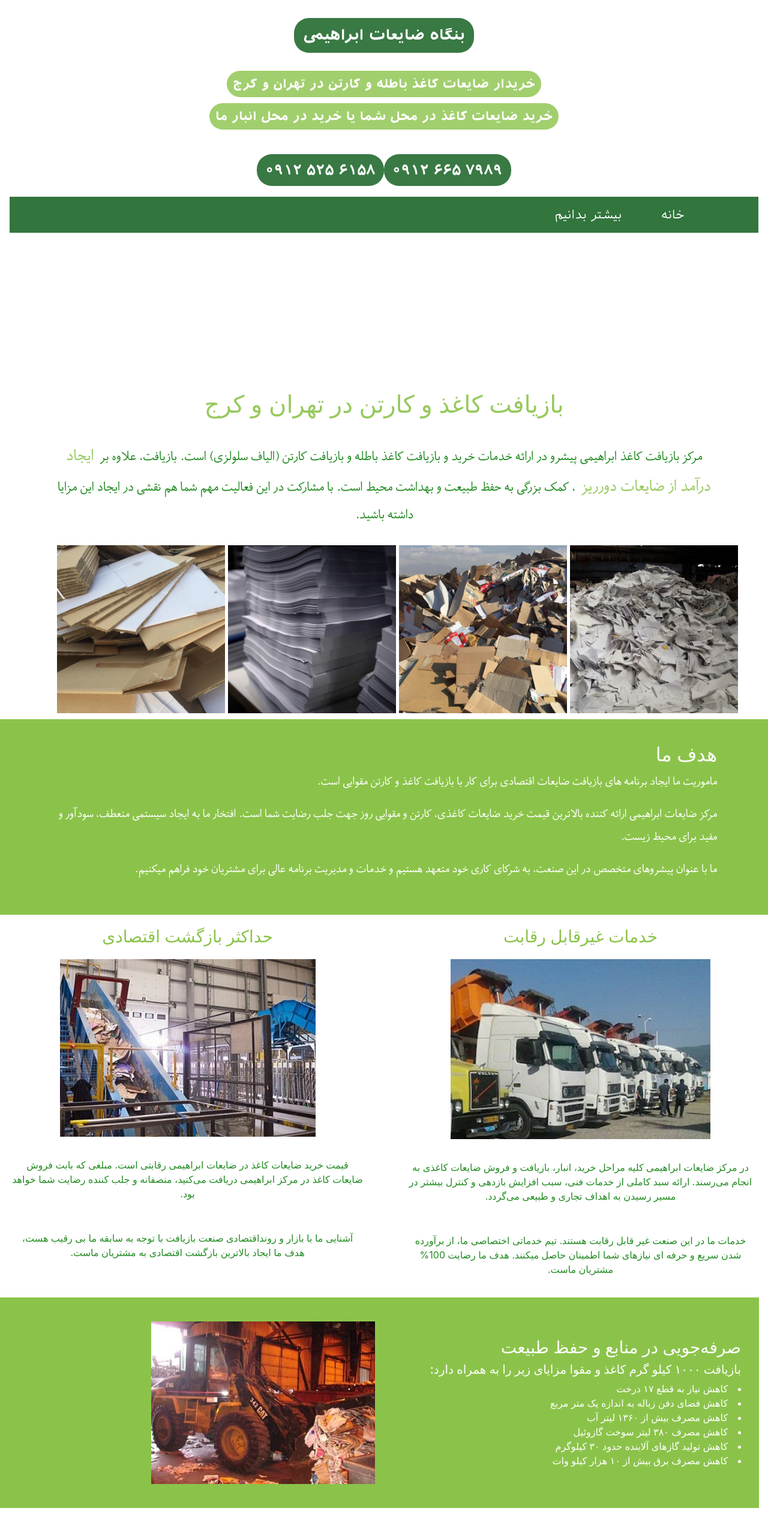
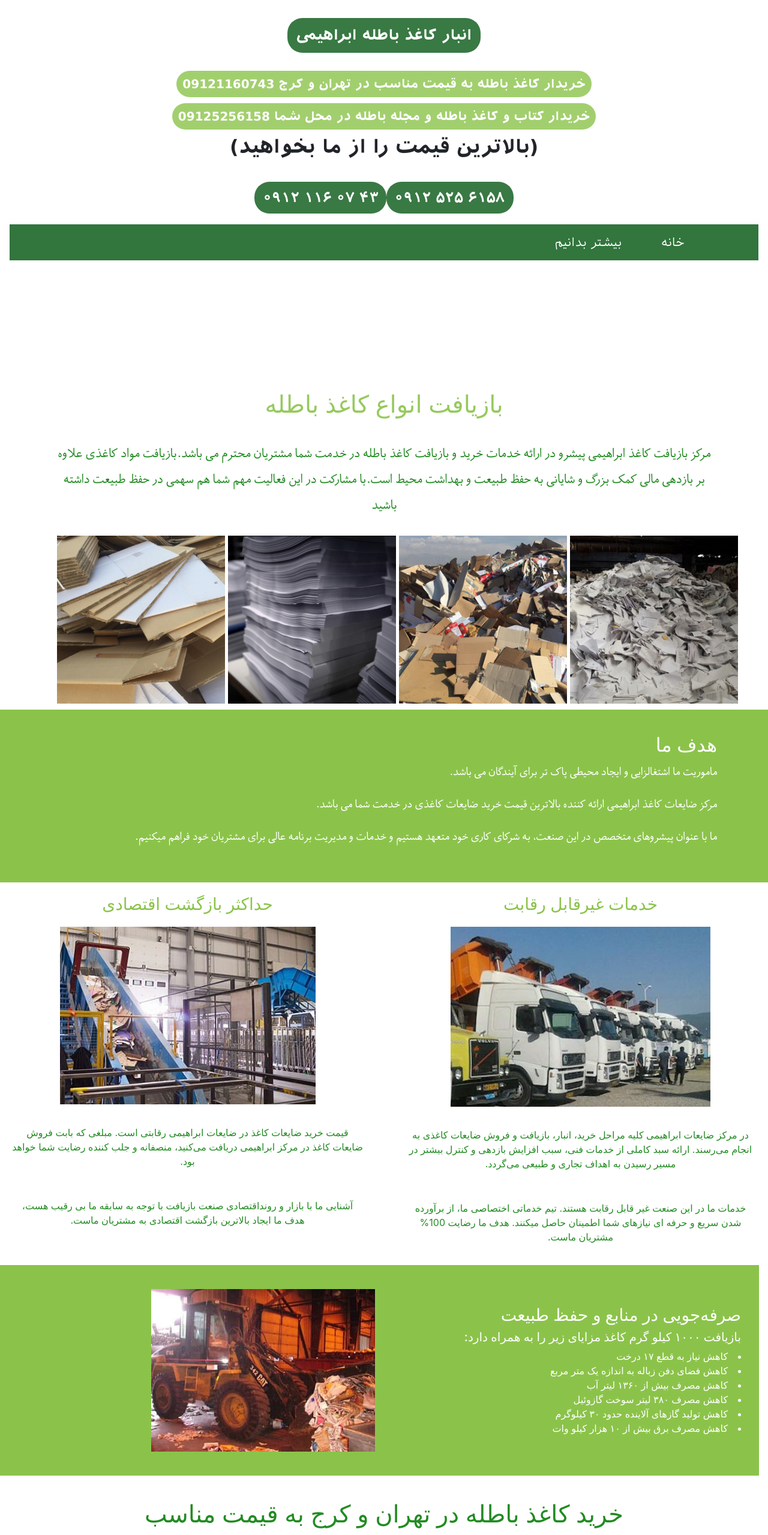
Before and after one commit to najdi123/recycling2, a React (Create React App) app: page / in a window 1280 px wide. Shown: the top 2559 px of the page at 60% size. Built offline with nearby package versions, Linux system fonts and the light colour scheme.

Commit message:
changed text

```diff
--- a/src/components/Footer.js
+++ b/src/components/Footer.js
@@ -21,8 +21,8 @@ class Footer extends React.Component {
                             </h3>
 
                             <h3 className="footerT">
-
-                                ۰۹۱۲ ۶۶۵ ۷۹۸۹
+                            ۰۹۱۲ ۱۱۶ ۰۷ ۴۳
+                                {/* ۰۹۱۲ ۶۶۵ ۷۹۸۹ */}
                             </h3>
                         </div>
                         <div className="col-xs-12 col-md-6">
--- a/src/components/Jumbotron.js
+++ b/src/components/Jumbotron.js
@@ -8,12 +8,12 @@ class Sidebar extends Component {
             <div className="jumbo-wrapper">
                 <div className="brand " href="#">
 
-                    <h1 className="name">بنگاه ضایعات ابراهیمی </h1>
+                    <h1 className="name">انبار کاغذ باطله ابراهیمی </h1>
                     <br/>
-                    <h4 className="desc"> خریدار ضایعات کاغذ باطله و کارتن در تهران و کرج</h4>
+                    <h4 className="desc"> خریدار کاغذ باطله به قیمت مناسب در تهران و کرج 09121160743</h4>
                     <br/>
                     <h4 className="desc bottomM">
-                        خرید ضایعات کاغذ در محل شما یا خرید در محل انبار ما
+                    خریدار کتاب و کاغذ باطله و مجله باطله در محل شما 09125256158
                     </h4>
 
                     <br/>
@@ -22,13 +22,15 @@ class Sidebar extends Component {
 
                     {/*    ۰۹۱۲ ۱۱۶ ۰۷ ۴۳*/}
                     {/*</h2>*/}
+
+                    <h2>(بالاترین قیمت را از ما بخواهید)</h2>
                     <br/>
 
                     <h2 className="descB bottomM">
-                        ۰۹۱۲ ۵۲۵ ۶۱۵۸
+                    ۰۹۱۲ ۱۱۶ ۰۷ ۴۳
                     </h2>
                     <h2 className="descB">
-                        ۰۹۱۲ ۶۶۵ ۷۹۸۹
+                    ۰۹۱۲ ۵۲۵ ۶۱۵۸
                     </h2>
 
                 </div>
--- a/src/components/MainFarsi.js
+++ b/src/components/MainFarsi.js
@@ -18,15 +18,9 @@ class Main extends Component {
             <div className="main-wrapper">
                 <div className="one container">
                     <span dir="rtl">
-                        <h1 className="pad welcome-2">بازیافت کاغذ و کارتن در تهران و کرج</h1>
+                        <h1 className="pad welcome-2">بازیافت انواع کاغذ باطله</h1>
                         <h5 className="welcome-text">
-                           مرکز بازیافت کاغذ ابراهیمی پیشرو در ارائه خدمات خرید و بازیافت کاغذ باطله و بازیافت کارتن (الیاف سلولزی) است. بازیافت، علاوه بر
-
-                        <span className="highlight">
-                            ایجاد درآمد از ضایعات دورریز
-                      </span>
-
-                            ، کمک بزرگی به حفظ طبیعت و بهداشت محیط است. با مشارکت در این فعالیت مهم شما هم نقشی در ایجاد این مزایا داشته باشید.
+                        مرکز بازیافت کاغذ ابراهیمی پیشرو در ارائه خدمات خرید و بازیافت کاغذ باطله در خدمت شما مشتریان محترم می باشد.بازیافت مواد کاغذی علاوه بر بازدهی مالی کمک بزرگ و شایانی به حفظ طبیعت و بهداشت محیط است.با مشارکت در این فعالیت مهم شما هم سهمی در حفظ طبیعت داشته باشید
                         </h5>
                     </span>
                 </div>
@@ -38,10 +32,12 @@ class Main extends Component {
                         <div className="container">
                             <h2>هدف ما</h2>
                             <div className="fontR">
-                                <p>ماموریت ما ایجاد برنامه های بازیافت ضایعات اقتصادی برای کار با بازیافت کاغذ و کارتن مقوایی است.</p>
                                 <p>
-                                    مرکز ضایعات ابراهیمی ارائه کننده بالاترین قیمت خرید ضایعات کاغذی، کارتن و مقوایی روز جهت جلب رضایت شما است. افتخار ما به ایجاد سیستمی منعطف، سودآور و مفید برای محیط زیست.
-                                </p>
+                                ماموریت ما اشتغالزایی و ایجاد محیطی پاک تر برای آیندگان می باشد.
+                              </p>
+                                <p>
+                                مرکز ضایعات کاغذ ابراهیمی ارائه کننده بالاترین قیمت خرید ضایعات کاغذی در خدمت شما می باشد.
+                             </p>
                                <p>
                                     ما با عنوان پیشروهای متخصص در این صنعت، به شرکای کاری خود متعهد هستیم و خدمات و مدیریت برنامه عالی برای مشتریان خود فراهم میکنیم.
                                 </p>
@@ -57,7 +53,7 @@ class Main extends Component {
                             <h3 className="sect-4-title">
                                 حداکثر بازگشت اقتصادی
                             </h3>
-                            <img className="sect-4-image" style={{ maxWidth: sw}}  src={pic7} alt="خدمات اختصاصی بازیافت و خرید و فروش ضایعات کاغذ و کارتن"/>
+                            <img className="sect-4-image" style={{ maxWidth: sw}}  src={pic7} alt="خدمات اختصاصی بازیافت و خرید و فروش ضایعات کاغذ "/>
                             <p className="sect-4-text">
                                  قیمت خرید ضایعات کاغذ در ضایعات ابراهیمی رقابتی است. مبلغی که بابت فروش ضایعات کاغذ در مرکز ابراهیمی دریافت می‌کنید، منصفانه و جلب کننده رضایت شما خواهد بود.
                             </p>
@@ -96,7 +92,7 @@ class Main extends Component {
                             صرفه‌جویی در منابع و حفظ طبیعت
                         </h3>
                         <h5 className="sect-5-title2">
-                            بازیافت ۱۰۰۰ کیلو گرم کاغذ و مقوا مزایای زیر را به همراه دارد:
+                            بازیافت ۱۰۰۰ کیلو گرم کاغذ مزایای زیر را به همراه دارد:
                         </h5>
 
                         <li className="sect-5-list">
--- a/src/pages/Paper.js
+++ b/src/pages/Paper.js
@@ -18,17 +18,19 @@ class Paper extends Component {
 
                 <div className="sect-2 container">
                                 <span dir="rtl">
-                    <h1 className="pad">خرید کاغذ و کارتن در تهران و کرج</h1>
+                    <h1 className="pad">
+                    خرید کاغذ باطله در تهران و کرج به قیمت مناسب
+                    </h1>
 
                     <p className="pad">
-                        ما خریدار تمامی انواع کاغذ و کارتن شما در مرکز بازیافت ابراهیمی هستیم:
+                    خریدار کتاب و کاغذ باطله در محل شما به قیمت منصفانه
                     </p>
                                 </span>
                     <div className="row">
                         <div className="col-sm-12 col-md-4 start-right ">
                             <span dir="rtl">
 
-                                <h1 className="sect-6-title">خرید کاغذ باطله</h1>
+                                <h1 className="sect-6-title">خریدار کاغذ باطله</h1>
                                 <li>روزنامه قدیمی</li>
                                 <li>کتاب باطله</li>
 
@@ -52,7 +54,7 @@ class Paper extends Component {
 
                             </span>
                         </div>
-                        <div className="col-sm-12 col-md-4 start-right">
+                        {/* <div className="col-sm-12 col-md-4 start-right">
                             <span dir="rtl">
                                 <h1 className="sect-6-title">خرید کارتن باطله</h1>
                                 <li>خريدار كارتن</li>
@@ -95,7 +97,7 @@ class Paper extends Component {
                                 <li>خریدار ضایعات کارتن های شرکت ها</li>
 
                             </span>
-                        </div>
+                        </div> */}
                     </div>
                 </div>
                 <div className="paper-3 container">
```
